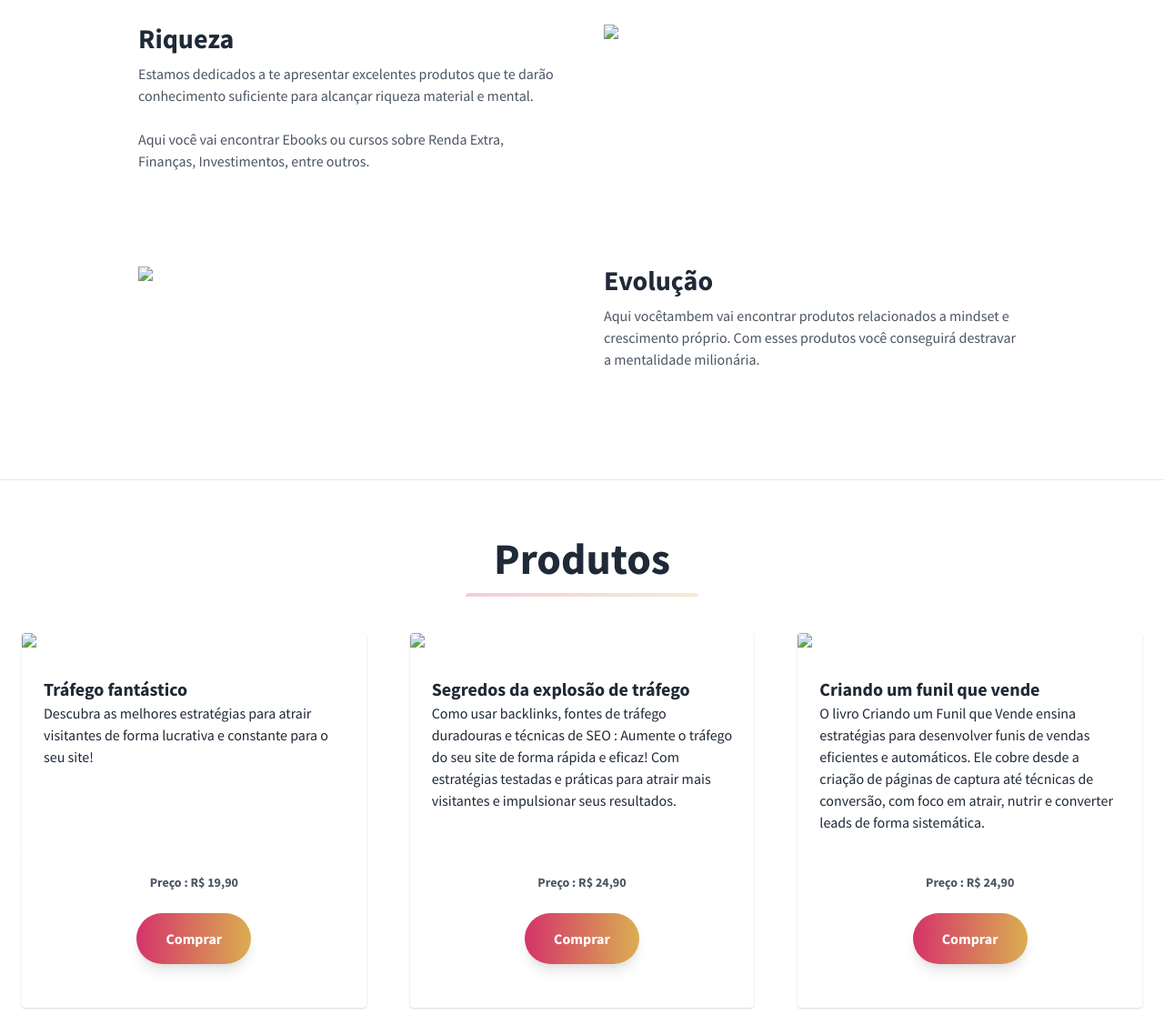
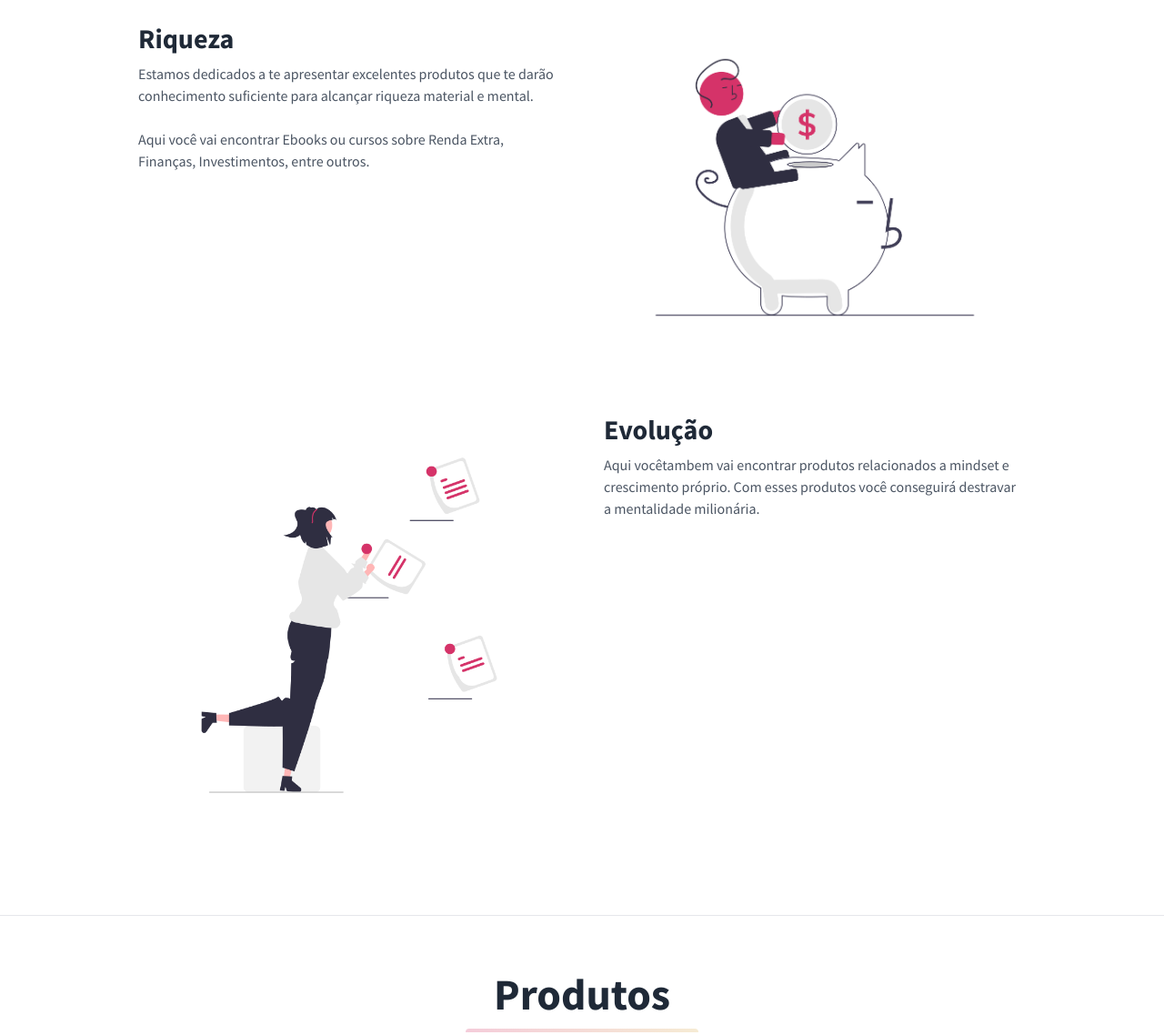
Before and after one commit to gabrieldasneves/MindsetProducts, a plain HTML site: page index.html in a window 1280 px wide. Shown: the part 621-1759 px from the top of the page at 91% size. Drawn offline with nearby package versions, Linux system fonts and the light colour scheme; the site is published under a folder, as on GitHub Pages, so addresses that start at the root find nothing.

Commit message:
concertando imagens

```diff
--- a/index.html
+++ b/index.html
@@ -123,10 +123,10 @@
               <br />
             </p>
           </div>
-          <img src="/assets/products/money.png" class="w-full sm:w-1/2 p-6" />
+          <img src="./assets/products/money.png" class="w-full sm:w-1/2 p-6" />
 
           <img
-            src="/assets/products/improve.png"
+            src="./assets/products/improve.png"
             class="w-full sm:w-1/2 p-6 mt-6"
           />
 
@@ -172,7 +172,7 @@
               class="flex flex-wrap no-underline hover:no-underline"
             >
               <img
-                src="../assets/products/2d-trafego-fantastico.png"
+                src="./assets/products/2d-trafego-fantastico.png"
                 alt="Tráfego Fantástico"
               />
               <div class="w-full font-bold text-xl text-gray-800 mt-6 px-6">
@@ -212,7 +212,7 @@
               class="flex flex-wrap no-underline hover:no-underline"
             >
               <img
-                src="../assets/products/2d-segredos-de-explosao-de-trafego.png"
+                src="./assets/products/2d-segredos-de-explosao-de-trafego.png"
                 alt="Segredos de Explosão de Tráfego"
               />
               <div class="w-full font-bold text-xl text-gray-800 mt-6 px-6">
@@ -254,7 +254,7 @@
               class="flex flex-wrap no-underline hover:no-underline"
             >
               <img
-                src="../assets/products/2d-criando-um-funil-que-vende.png"
+                src="./assets/products/2d-criando-um-funil-que-vende.png"
                 alt="Criando um funil que vende"
               />
               <div class="w-full font-bold text-xl mt-6 text-gray-800 px-6">
```
